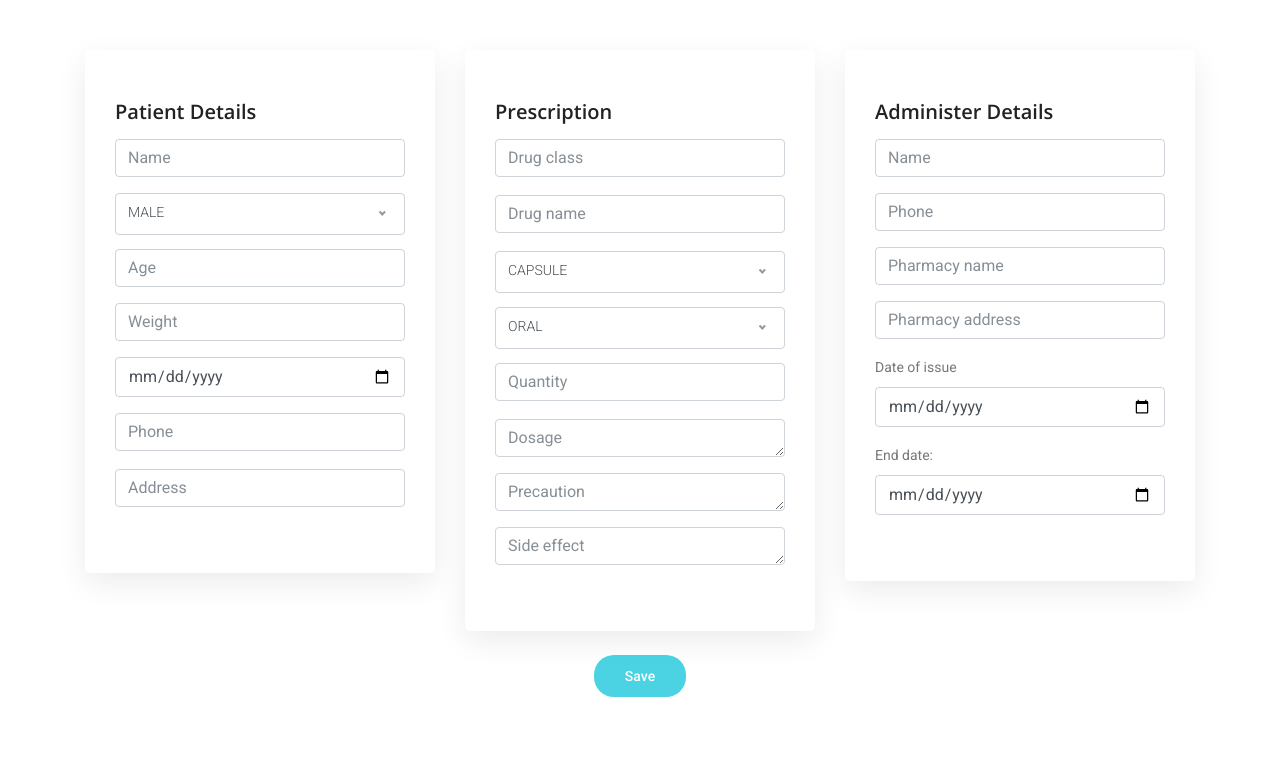
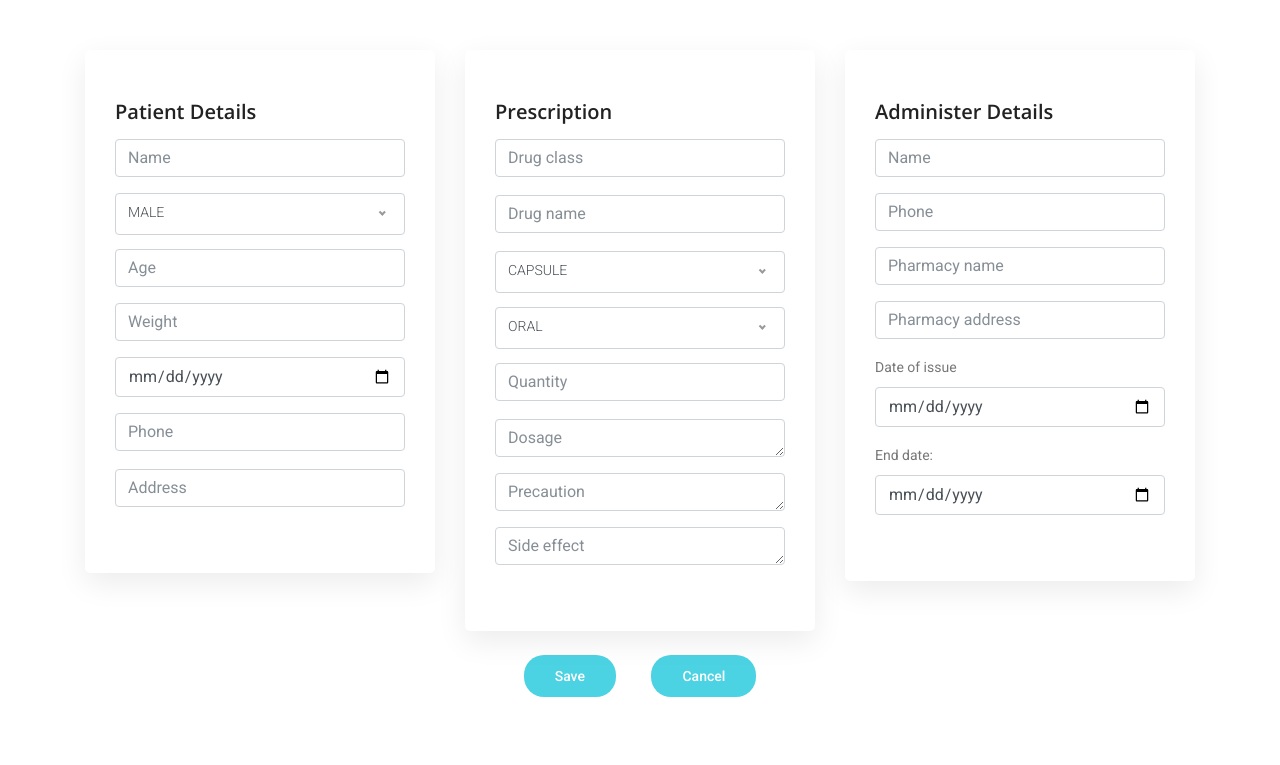
Before and after one commit to asaern9/e-prescriber, a Django app: page / in a window 1280 px wide. Shown: the top 765 px of the page. Run offline with Django 3.2, Linux system fonts and the light colour scheme; some libraries are stand-ins or nearby versions.

Commit message:
cancel btn added

```diff
--- a/app/templates/app/index.html
+++ b/app/templates/app/index.html
@@ -6,7 +6,7 @@
     <meta charset="utf-8">
         <meta name="viewport" content="width=device-width, initial-scale=1, shrink-to-fit=no">
         <link rel="icon" href="{% static '' %}" type="image/png">
-        <title>FoodIn</title>
+        <title>E-prescriber</title>
         <!-- Bootstrap CSS -->
         <link rel="stylesheet" href="{% static 'app/css/bootstrap.css' %}">
         <link rel="stylesheet" href="{% static 'app/vendors/linericon/style.css' %}">
@@ -115,7 +115,8 @@
         		</div>
         	</div>
             <div class="pt-4" style="text-align: center">
-                <button type="submit" class="genric-btn success circle" style="font-size: 14px">Save</button>
+                <button type="submit" class="genric-btn success circle mr-3" style="font-size: 14px">Save</button>
+                <a href="{% url 'index' %}" class="genric-btn success circle ml-3" style="font-size: 14px">Cancel</a>
             </div>
 
         </section>
```
